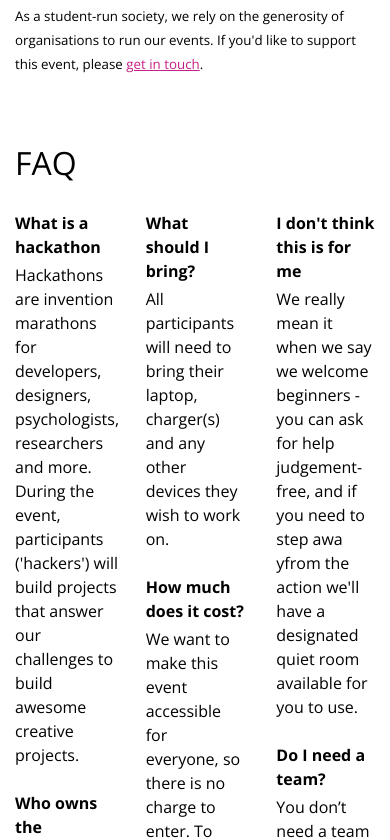
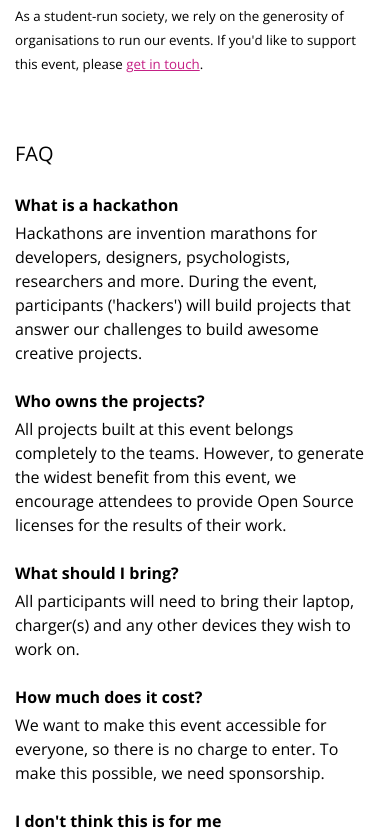
Before and after one commit to skeuomorph/2020.goldsmiths.tech, a Nuxt app: page /events/doc in a window 390 px wide. Shown: the part 1720-2560 px from the top of the page. Built offline with nearby package versions, Linux system fonts and the light colour scheme.

Commit message:
EventFaq responsive

```diff
--- a/components/EventFaq.vue
+++ b/components/EventFaq.vue
@@ -36,4 +36,16 @@ h2 {
   font-weight: bold;
   margin-bottom: 0.25em;
 }
+
+@media screen and (max-width: 960px) {
+  #faq {
+    padding-bottom: 0;
+  }
+  h2 {
+    font-size: 1.25em;
+  }
+  .items {
+    columns: 1;
+  }
+}
 </style>
```
